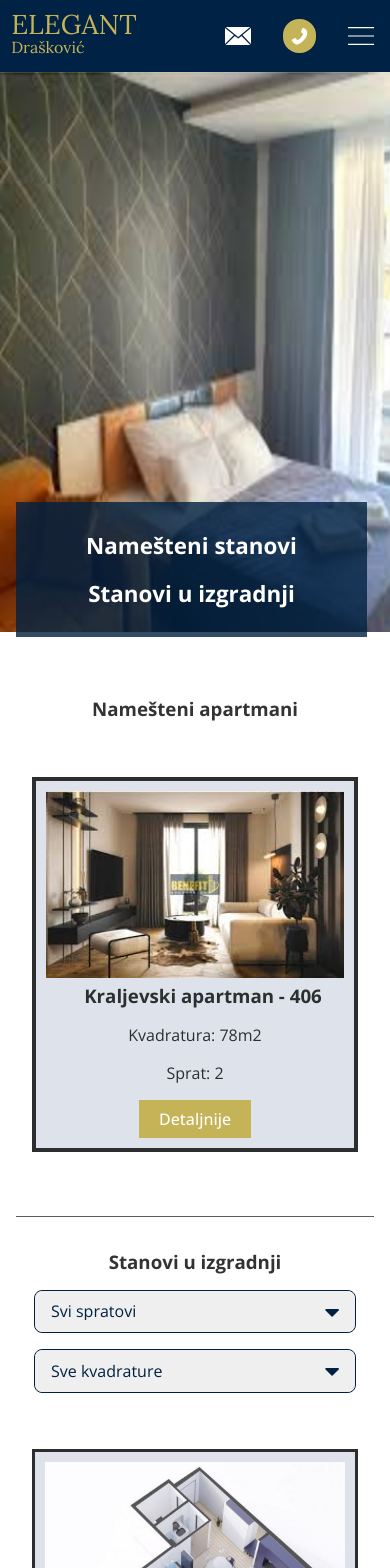
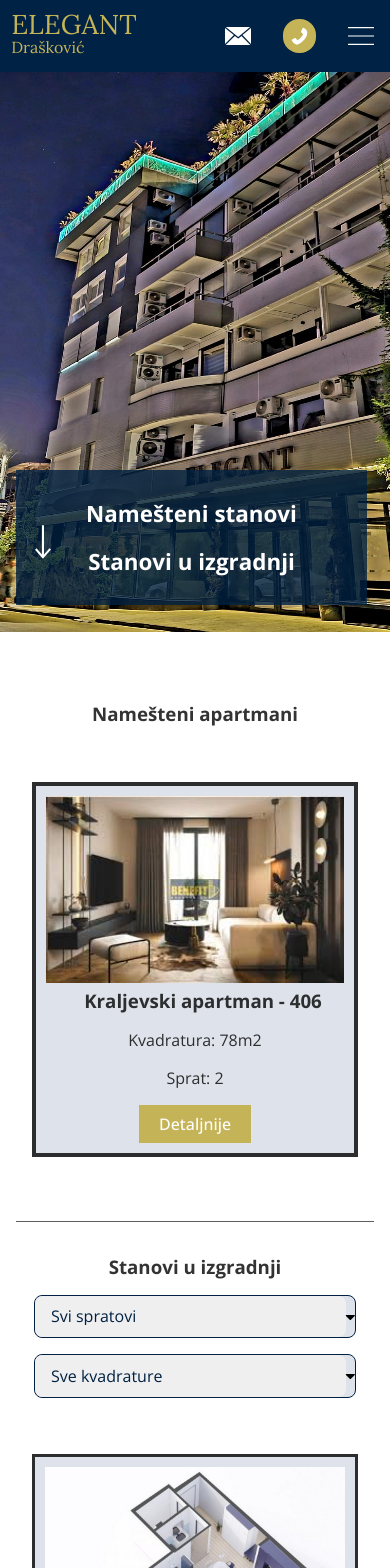
Before and after one commit to fillazic/elegant, a React (Create React App) app: page /stanovi in a window 390 px wide. Shown: the top 1568 px of the page. Built offline with nearby package versions, Linux system fonts and the light colour scheme.

Commit message:
responsive design

```diff
--- a/src/components/Apartmani.css
+++ b/src/components/Apartmani.css
@@ -23,13 +23,13 @@
 
 .image-slider-apartmani {
   width: 30rem;
-  height: 40rem;
+  height: 35rem;
 }
 
 .prodaja-apartmana {
     position: absolute;
     font-weight: bold;
-    top: 30rem;
+    top: 28rem;
     width: 90%;
     text-align: center;
     margin: auto 1rem;
@@ -44,6 +44,15 @@
     color: #ffff;
     opacity: 0;
     animation: moveDown 2s ease-in-out forwards;
+}
+
+.prodaja-apartmana img {
+    position: absolute;
+    height: 3rem;
+    width: 1rem;
+    top: 3rem;
+    left: 1.2rem;
+    animation: moveArrow 1s alternate-reverse infinite;
 }
 
 div.selected-container {
@@ -82,20 +91,6 @@ div.selected-container:hover {
     padding-left: 1rem;
 }
 
-.icon {
-    height: 100%;
-    position: absolute;
-    right: 1rem;
-    display: flex;
-    justify-content: center;
-    align-items: center;
-    pointer-events: none;
-}
-
-.icon i {
-    font-size: 1.5rem;
-    color: #002142;
-}
 
 .namesteni-apartmani {
     border: 4px solid hsla(0, 0%, 0%, 0.8);
@@ -297,3 +292,13 @@ div.selected-container:hover {
         opacity: 1;
     }
   }
+
+  @keyframes moveArrow {
+
+    from {
+        transform: translateY(-1rem);
+    }
+    to {
+        transform: translateY(0);
+    }
+  }
--- a/src/components/Apartmani.js
+++ b/src/components/Apartmani.js
@@ -11,7 +11,7 @@ function Apartmani () {
 
 const [povrsina, setPovrsina] = useState(null);
 
-const images= ["images/kuca.jpg", "images/stan9.jpg", "images/stan10.jpg","images/stan11.jpg", "images/bazen.jpg"];
+const images= ["images2/apartman2.jpg", "images/stan9.jpg", "images/stan10.jpg","images/stan11.jpg", "images/bazen.jpg"];
 const [detalj, setDetalj] = useState(null);
 const [activeSlide, setActiveSlide] = useState(0);
 
@@ -31,18 +31,6 @@ const handleSlideChange = (next) => {
         setActiveSlide(next);
     };
 
-const settings ={
-    infinite: true,
-    speed: 500,
-    slidesToShow: 1,
-    slidesToScroll: 1,
-    autoplay: true,
-    autoplaySpeed: 3500,
-    arrows: false,
-    fade: true,
-    waitForAnimate: false,
-    beforeChange: (current, next) => handleSlideChange(next)
-    }
 
 useEffect(() => {
         window.scrollTo(0, 0);
@@ -51,22 +39,18 @@ useEffect(() => {
 return (
     <div className='elegant-apartmani'>
          <div className='apartmani-vrnjacka-banja'>
-           <Slider {...settings} className='slike-apartmani'>
-                {images.map((img, index) => (
                         <img
-                            src={img}
+                            src="images2/apartman2.jpg"
                             alt={'draskovic'}
-                            key={index}
-                            className={`image-slider-apartmani ${index === activeSlide ? "zoom-out-apartmani" : ""}`}
+                            className="image-slider-apartmani"
                         />
-                ))}
-            </Slider>
             </div>
             <div className='prodaja-apartmana'>
             <p>
                 Namešteni stanovi
                 <br/>
                 Stanovi u izgradnji
+                <img src="images/arrow.svg" alt="arrow"/>
             </p>
         </div>
          <h3 className='vrnjacka-banja-apartmani'>Namešteni apartmani</h3>
--- a/src/components/Footer.css
+++ b/src/components/Footer.css
@@ -71,3 +71,14 @@
     padding-bottom: 0;
     margin-bottom: 0;
 }
+
+@media only screen and (min-width: 500px){
+    .elegant-draskovic-kontakt {
+        text-align: center;
+    }
+    .instagram-elegant img {
+        height: 1.4rem;
+        width: auto;
+        padding: 1rem 1.2rem;
+    }
+}
--- a/src/components/ImageSlider.css
+++ b/src/components/ImageSlider.css
@@ -16,18 +16,16 @@
     position: absolute;
     overflow: hidden;
     animation:  introLoad 3s forwards;
-    top: 1rem;
-    left: -4rem;
 }
 
 .slike {
-    width: 28rem;
-    height: 35rem;
+    width: 30rem;
+    height: 38rem;
 }
 
 .image-slider {
-  width: 30rem;
-  height: 40rem;
+  width: 100%;
+  height: 38rem;
 }
 
 
@@ -36,9 +34,9 @@
 }
 
 .prodaja-stanova {
-    position: relative;
+    position: absolute;
     font-weight: bold;
-    height: 35rem;
+    height: 38rem;
     width: 100%;
     text-align: center;
     background-color: hsl(210, 100%, 13%, 0.5);
@@ -47,14 +45,13 @@
 }
 
 .prodaja-stanova p {
-    position: absolute;
-    top: 20.77rem;
     width: 100%;
     text-align: center;
     justify-content: center;
     font-size: 1.4rem;
     line-height: 3rem;
     padding: 1rem 0.2rem;
+    margin-top: 26rem;
     background-color: hsl(210, 100%, 13%, 0.8);
     color: #ffff;
     font-family: "Open Sans", sans-serif;
@@ -62,9 +59,6 @@
 
 
 .stanovi {
-    position: absolute;
-    top: 32rem;
-    left: 30%;
     margin: auto;
     width: 100%;
     background-color: #c5b358;
@@ -86,7 +80,7 @@
 
 .zgrada-elegant {
     margin: auto 0;
-    padding-top: 2rem;
+    margin-top: 40rem;
     font-family: "Open Sans", sans-serif;
 }
 
@@ -111,7 +105,7 @@
 }
 
 #elegant-zgrada {
-    padding-top: 0;
+    margin-top: 1rem;
 }
 
 #elegant-zgrada p {
@@ -173,17 +167,18 @@ ul li {
 }
 
   .galerija {
+    text-align: center;
     height: auto;
     display: grid;
     grid-template-columns: repeat(2, 1fr);
     row-gap: 0.5rem;
     column-gap: 0.5rem;
-    margin: 1rem 0.5rem;
+    margin: 1rem 1rem;
   }
 
   .galerija div {
-    max-width: 35rem;
-    max-height: 35rem;
+    max-width: 10rem;
+    max-height: 10rem;
   }
 
   .galerija div img {
@@ -197,13 +192,68 @@ ul li {
     transform: translate3d(0, 0, 0);
   }
 
+  @media only screen and (min-width: 420px){
+
+    .galerija {
+      margin: 1rem 2.5rem;
+    }
+
+  }
+  @media only screen and (min-width: 500px){
+
+    .slike {
+      width: 45rem;
+      height: 45rem;
+  }
+
+  .image-slider {
+    width: 100%;
+    height: 45rem;
+  }
+
+  .prodaja-stanova {
+    height: 45rem;
+}
+
+.zgrada-elegant {
+  margin-top: 48rem;
+  text-decoration: none;
+  margin-left: auto;
+}
+
+.lista {
+  text-align: center;
+  list-style-type: none;
+  padding: 0;
+  margin-left: 0;
+  margin-right: 0;
+}
+
+.galerija-slika, .lokacija {
+  text-align: center;
+  margin-left: 0;
+  padding-left: 0;
+}
+
+.galerija {
+  grid-template-columns: repeat(3, 1fr);
+  margin: 1.5rem;
+}
+
+.galerija div {
+  max-width: 20rem;
+  max-height: 15rem;
+}
+
+  }
+
   @keyframes zoomOut {
     0% {
-        transform: scale(1.1);
+        transform: scale(1.2);
         opacity: 1;
     }
     100% {
-        transform: scale(0.85);
+        transform: scale(1);
     }
 }
 
--- a/src/components/ImageSlider.js
+++ b/src/components/ImageSlider.js
@@ -9,7 +9,7 @@ import './ImageSlider.css';
 
 function ImageSlider() {
 
-const images= ["images/kuca.jpg","images2/apartman0.jpg", "images2/apartman1.jpg", "images2/apartman2.jpg","images2/apartman3.jpg","images2/apartman4.jpg"];
+const images= ["images2/apartman7.jpg","images2/apartman0.jpg", "images2/apartman1.jpg", "images2/apartman2.jpg","images2/apartman3.jpg","images2/apartman4.jpg"];
 const [activeSlide, setActiveSlide] = useState(0);
 const [isOpen, setIsOpen] = useState(false);
 const [currentImageIndex, setCurrentImageIndex] = useState(0);
```
Also changed, not shown: public/images/arrow.svg (added), public/images2/apartman7.jpg (added).
